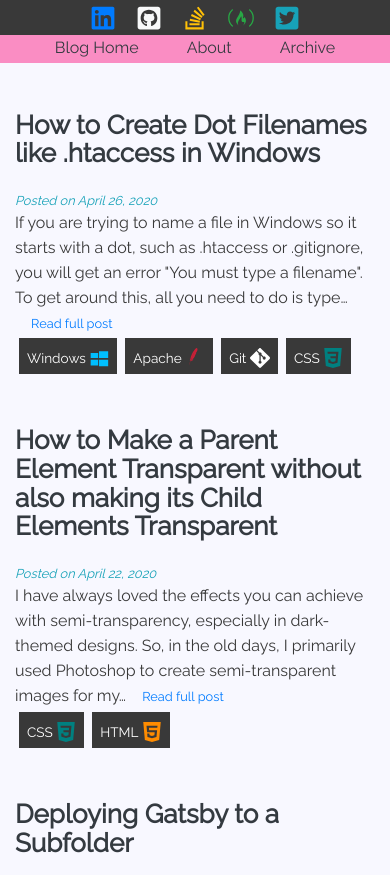
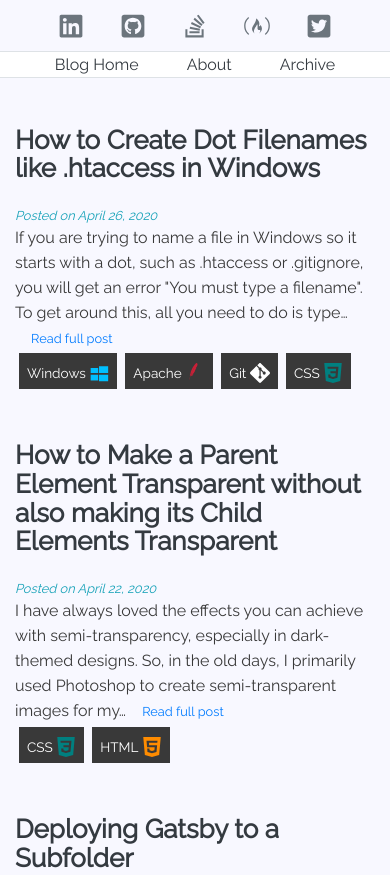
Before and after one commit to SabrinaMarkon/gatsby-blog, a Gatsby site: page / in a window 390 px wide. Shown: the top 875 px of the page. Built offline with nearby package versions, Linux system fonts and the light colour scheme; Gatsby itself is replaced by a stand-in of ours; some packages are replaced by stand-ins of ours.

Commit message:
Style mobile header and social links better.

```diff
--- a/src/components/header/MobileSocialLinks.js
+++ b/src/components/header/MobileSocialLinks.js
@@ -12,34 +12,34 @@ import "../layout.css"
 const MobileSocialLinks = ({ contacts }) => {
     return (
         <div className="bottom-bar py-1">
-            <a className=" text-primary"
+            <a className="text-secondary p-2"
                 href={contacts.linkedin}>
                 <span title="Linked In">
-                    <FaLinkedin size={26} style={{ color: "primary" }} />
+                    <FaLinkedin size={26} style={{ color: "secondary" }} />
                 </span>
             </a>
-            <a className="text-light"
+            <a className="text-secondary p-2"
                 href={contacts.github}>
                 <span title="GitHub">
-                    <FaGithubSquare size={26} style={{ color: "light" }} />
+                    <FaGithubSquare size={26} style={{ color: "secondary" }} />
                 </span>
             </a>
-            <a className="text-warning"
+            <a className="text-secondary p-2"
                 href={contacts.stackoverflow}>
                 <span title="Stack Overflow">
-                    <FaStackOverflow size={26} style={{ color: "warning" }} />
+                    <FaStackOverflow size={26} style={{ color: "secondary" }} />
                 </span>
             </a>
-            <a className="text-success"
+            <a className="text-secondary p-2"
                 href={contacts.freecodecamp}>
                 <span title="freeCodeCamp">
-                    <FaFreeCodeCamp size={26} style={{ color: "success" }} />
+                    <FaFreeCodeCamp size={26} style={{ color: "secondary" }} />
                 </span>
             </a>
-            <a className="text-info"
+            <a className="text-secondary p-2"
                 href={contacts.twitter}>
                 <span title="Twitter">
-                    <FaTwitterSquare size={26} style={{ color: "info" }} />
+                    <FaTwitterSquare size={26} style={{ color: "secondary" }} />
                 </span>
             </a>
         </div>
--- a/src/components/header/header.css
+++ b/src/components/header/header.css
@@ -1,5 +1,6 @@
 .head-main {
   background: #F8F8FF;
+  border-bottom: 1px solid #dee2e6;
   width: 100%;
   position: sticky;
   z-index: 1;
@@ -9,8 +10,7 @@
 }
 
 .head-elements {
-  background: rgb(209, 49, 76);
-  /* display: flex; */
+  background: #fff;
   display: none;
   flex-direction: row;
   justify-content: space-between;
@@ -20,11 +20,14 @@
   display: flex;
   flex-direction: row;
   justify-content: space-around;
+  color: #6c757d;
 }
 
 .bottom-bar {
   width: 100%;
-  background: #393939;
+  /* background: #393939; */
+  background: #F8F8FF;
+  border-bottom: 1px solid #dee2e6;
   display: none;
   flex-direction: row;
   justify-content: center;
@@ -56,14 +59,14 @@ small {
 
 @media only screen and (max-width: 850px) {
   header {
-    border-bottom: 3px solid #fa8dc3;
+    border-bottom: 3px solid #F8F8FF;
   }
   .bottom-bar{display: flex;}
   .social-links{display: none;}
   .mobile-pages-main{
     display: flex;
     justify-content: space-around;
-    background: #fa8dc3;
+    background: #fff;
   }
   /* .mobile-bio-main{
     display: flex;
```
